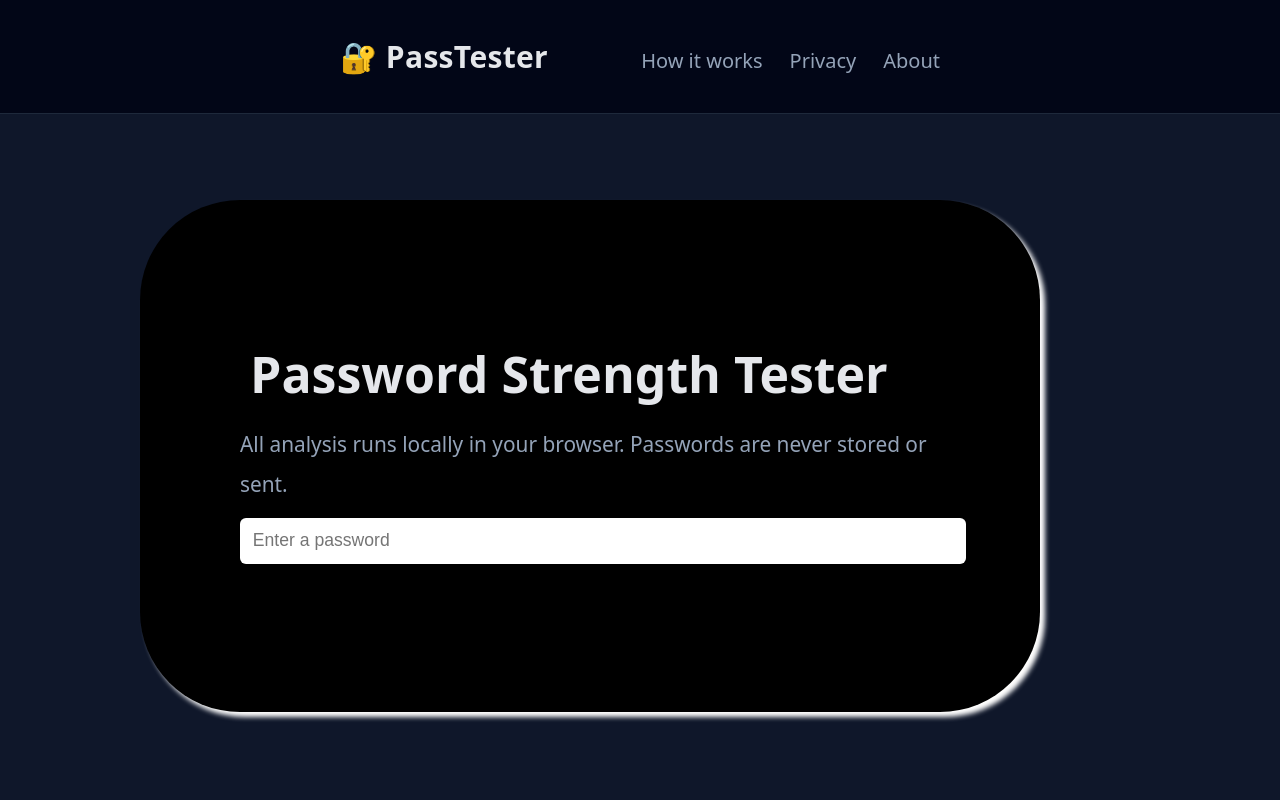
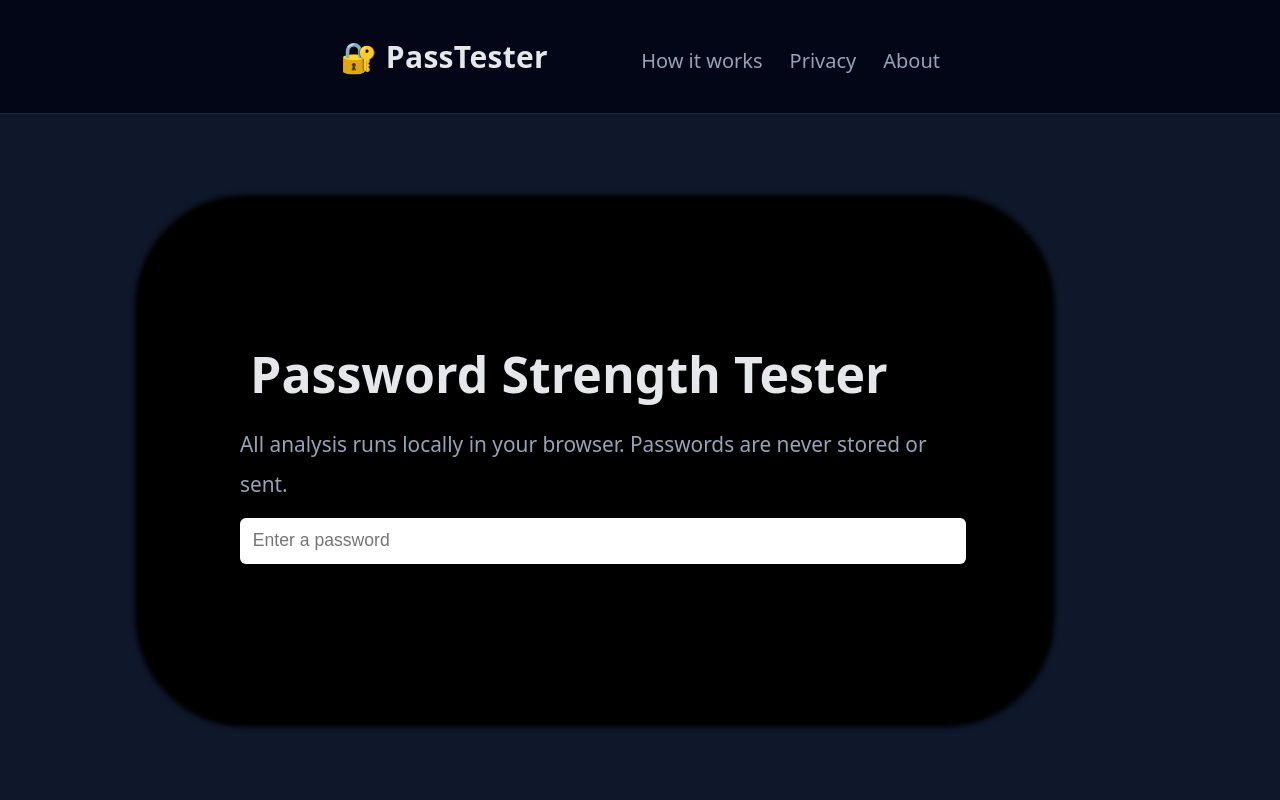
Before and after one commit to Ared119/PassTester, a plain HTML site: page index.html in a window 1280 px wide. Shown: the top 800 px of the page. Drawn offline with Linux system fonts and the light colour scheme.

Commit message:
Update style.css

```diff
--- a/style.css
+++ b/style.css
@@ -51,12 +51,9 @@ body {
     background-color: black;
     border-radius: 100px;
     margin-top: 200px;
-    box-shadow: 5px 5px 5px white;
+    box-shadow: 5px 5px 5px 10px black;
   }
 
-  main:hover {
-    box-shadow: 5px 5px 5px red;
-  }
 
   h1 {
     margin-bottom: 0.5rem;
```
